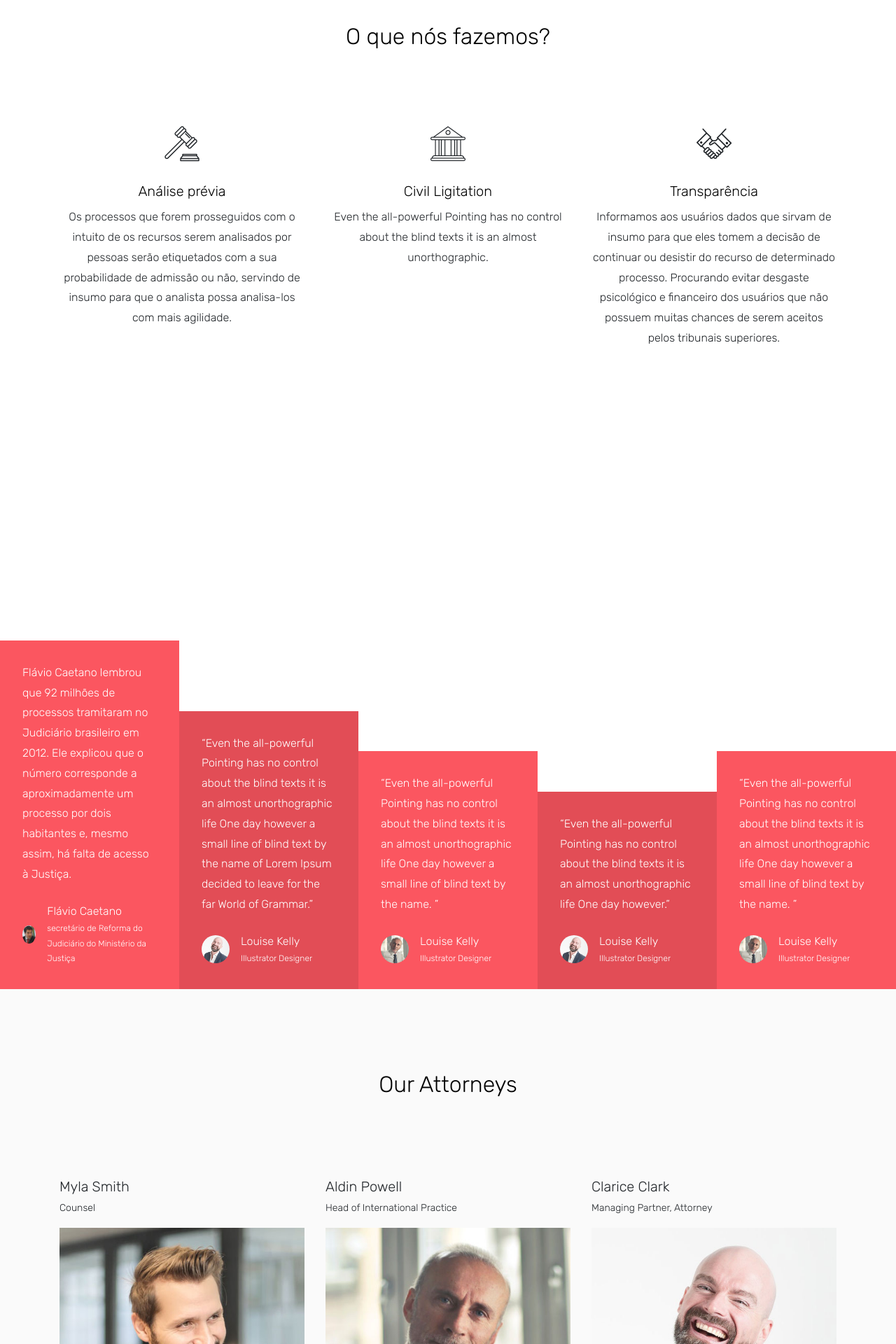
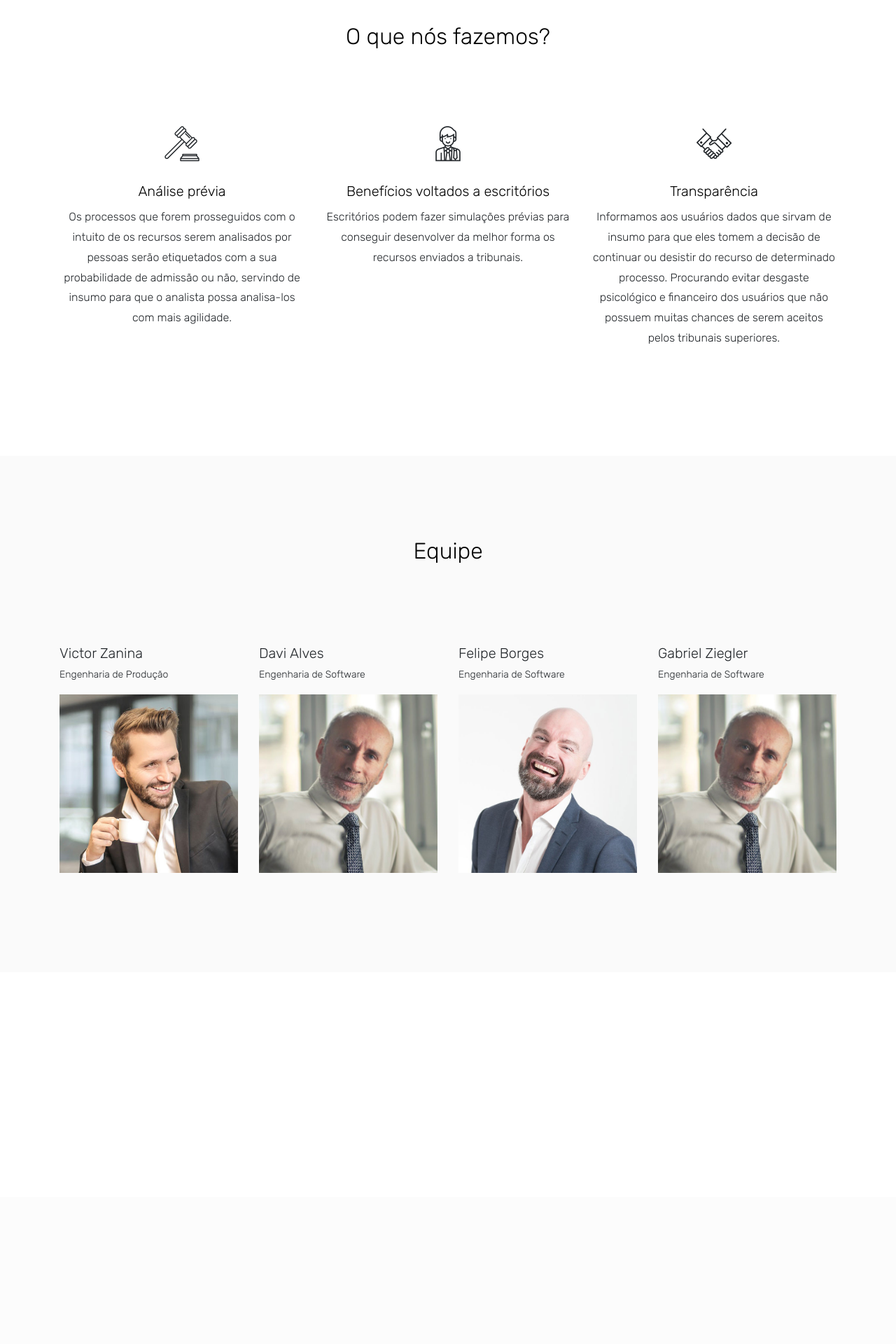
Before and after one commit to gabrielziegler3/hackathon-sebrae, a Django app: page /gpam/ in a window 1280 px wide. Shown: the part 2000-3920 px from the top of the page at 70% size. After the commit the page ends 3247 px from the top, so only its background shows below. Run offline with Django 3.2, Linux system fonts and the light colour scheme; parts of the project's set-up code (start-up, migrations or seed data) failed here and were passed over; some libraries are stand-ins or nearby versions; some web fonts are replaced.

Commit message:
Remove some parts in site

```diff
--- a/mysite/gpam/templates/index.html
+++ b/mysite/gpam/templates/index.html
@@ -39,7 +39,6 @@
         <div class="collapse navbar-collapse" id="ftco-nav">
           <ul class="navbar-nav ml-auto">
             <li class="nav-item active"><a href="index.html" class="nav-link">Home</a></li>
-            <li class="nav-item"><a href="won.html" class="nav-link">Estatisticas Gerais</a></li>
             <li class="nav-item"><a href="about.html" class="nav-link">Sobre nós</a></li>
             <li class="nav-item"><a href="contact.html" class="nav-link">Contato</a></li>
           </ul>
@@ -157,10 +156,10 @@
           </div>
           <div class="col-md-6 col-lg-4" data-aos="fade-up" data-aos-delay="300">
             <div class="media block-6 d-block text-center">
-              <div class="icon mb-4"><span class="flaticon-courthouse"></span></div>
+              <div class="icon mb-4"><span class="flaticon-lawyer"></span></div>
               <div class="media-body">
-                <h3 class="heading">Civil Ligitation</h3>
-                <p>Even the all-powerful Pointing has no control about the blind texts it is an almost unorthographic.</p>
+                <h3 class="heading">Benefícios voltados a escritórios</h3>
+                <p>Escritórios podem fazer simulações prévias para conseguir desenvolver da melhor forma os recursos enviados a tribunais.</p>
               </div>
             </div>
           </div>
@@ -180,7 +179,7 @@
     </div>
 
 
-    <div class="ftco-section testimony-img" id="ftco-testimony" style= "background-image: url("{% static 'images/image_8.jpg' %}");" data-aos="fade"  data-stellar-background-ratio="0.5">
+    <!--<div class="ftco-section testimony-img" id="ftco-testimony" style= "background-image: url("{% static 'images/image_8.jpg' %}");" data-aos="fade"  data-stellar-background-ratio="0.5">
     <div class="container">
       <div class="row justify-content-center mb-5 pb-5">
         <div class="col-md-7 text-center heading" data-aos="fade-up">
@@ -257,42 +256,52 @@
         </div>
       </div>
     </div>
-  </div>
+    </div>-->
 
   <div class="ftco-section bg-light">
     <div class="container">
       <div class="row justify-content-center mb-5 pb-5">
         <div class="col-md-7 text-center"  data-aos="fade-up">
-          <h2>Our Attorneys</h2>
+          <h2>Equipe</h2>
         </div>
       </div>
       <div class="row">
-        <div class="col-sm-6 col-md-4" data-aos="fade-up">
+        <div class="col-sm-6 col-md-3" data-aos="fade-up">
           <div class="block-10">
             <div class="person-info mb-3">
-              <span class="name">Myla Smith</span>
-              <span class="position">Counsel</span>
+              <span class="name">Victor Zanina</span>
+              <span class="position">Engenharia de Produção</span>
             </div>
             <img src="images/person_1.jpg" alt="" class="img-fluid">
           </div>
         </div>
-        <div class="col-sm-6 col-md-4" data-aos="fade-up">
+        <div class="col-sm-6 col-md-3" data-aos="fade-up">
           <div class="block-10">
             <div class="person-info mb-3">
-              <span class="name">Aldin Powell</span>
-              <span class="position">Head of International Practice</span>
+              <span class="name">Davi Alves</span>
+              <span class="position">Engenharia de Software</span>
             </div>
             <img src="images/person_3.jpg" alt="" class="img-fluid">
           </div>
         </div>
-        <div class="col-sm-6 col-md-4" data-aos="fade-up">
+        <div class="col-sm-6 col-md-3" data-aos="fade-up">
           <div class="block-10">
             <div class="person-info mb-3">
-              <span class="name">Clarice Clark</span>
-              <span class="position">Managing Partner, Attorney</span>
+              <span class="name">Felipe Borges</span>
+              <span class="position">Engenharia de Software</span>
             </div>
             <img src="images/person_2.jpg" alt="" class="img-fluid">
           </div>
+         </div>
+        <div class="col-sm-6 col-md-3" data-aos="fade-up">
+          <div class="block-10">
+            <div class="person-info mb-3">
+              <span class="name">Gabriel Ziegler</span>
+              <span class="position">Engenharia de Software</span>
+            </div>
+            <img src="images/person_3.jpg" alt="" class="img-fluid">
+          </div>
+        </div>
         </div>
       </div>
     </div>
@@ -302,7 +311,7 @@
     <div class="container">
       <div class="row justify-content-center mb-5 pb-5">
         <div class="col-md-7 text-center"  data-aos="fade-up">
-          <h2>Free Legal Consultation</h2>
+            <!-- <h2>Free Legal Consultation</h2>
         </div>
       </div>
       <div class="row block-9" data-aos="fade-up">
@@ -329,7 +338,6 @@
       </div>
     </div>
   </div>
-
   <div class="ftco-section bg-light">
     <div class="container">
       <div class="row justify-content-center mb-5 pb-5">
@@ -453,7 +461,7 @@
         </div>
       </div>
     </div>
-  </footer>
+  </footer>-->
 
   <!-- loader -->
   <div id="ftco-loader" class="show fullscreen"><svg class="circular" width="48px" height="48px"><circle class="path-bg" cx="24" cy="24" r="22" fill="none" stroke-width="4" stroke="#eeeeee"/><circle class="path" cx="24" cy="24" r="22" fill="none" stroke-width="4" stroke-miterlimit="10" stroke="#F96D00"/></svg></div>
```
